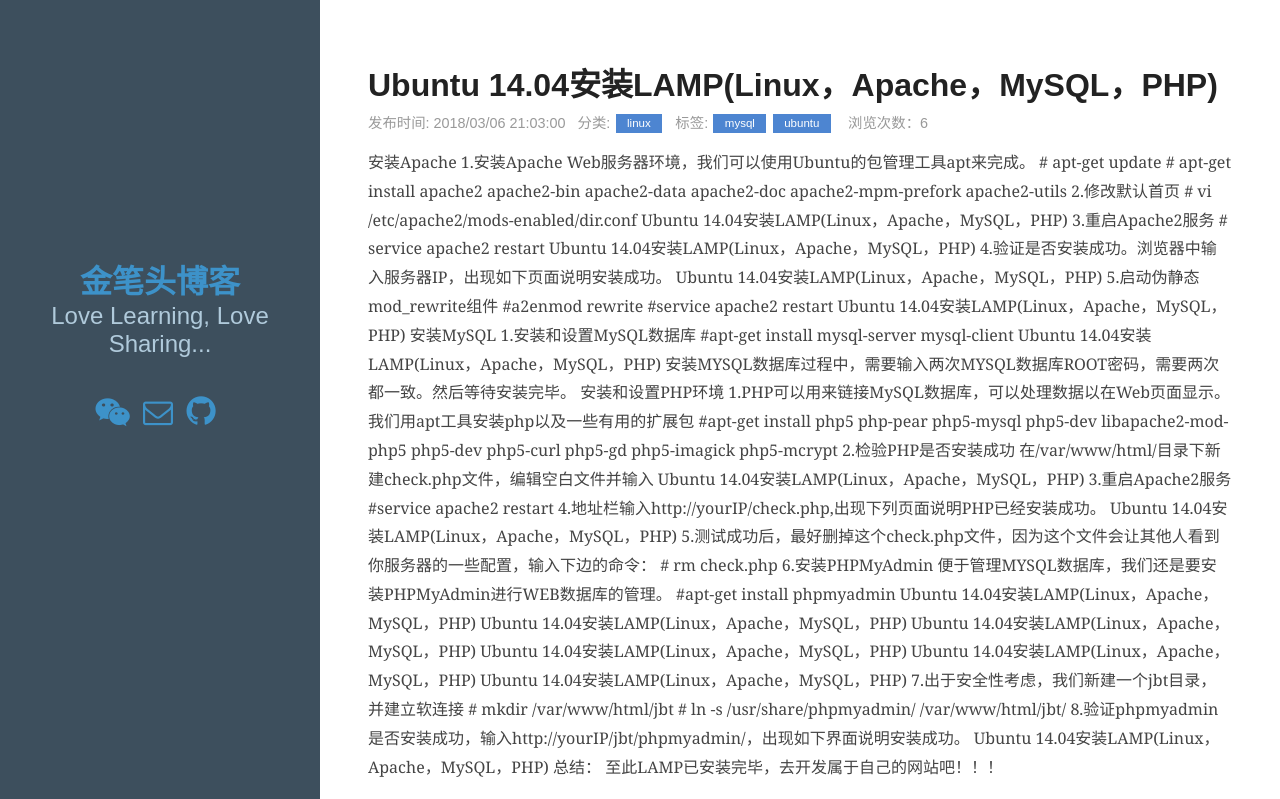
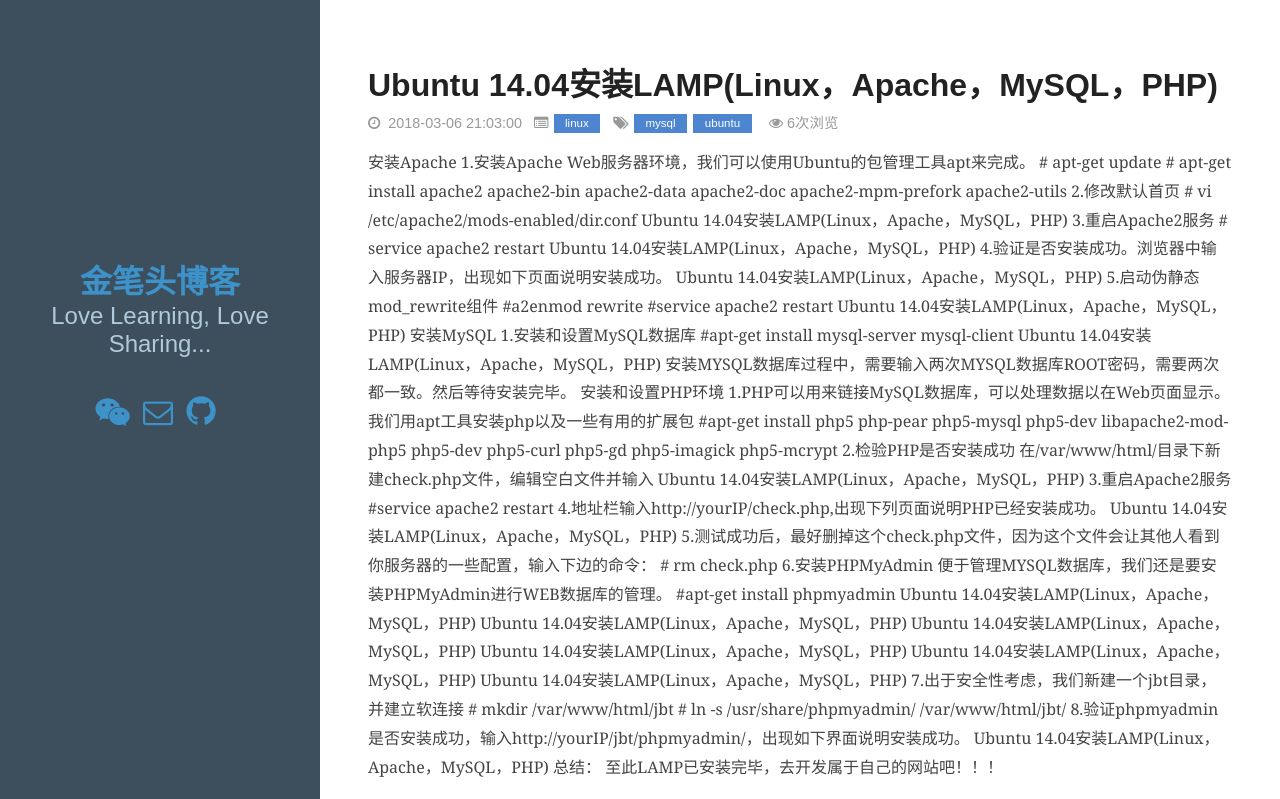
Before and after one commit to leeyis/jbt_blog, a Django app: page /articles/5/ in a window 1280 px wide. Shown: the top 799 px of the page. Run offline with Django 3.2, Linux system fonts and the light colour scheme; data comes from the database, SQL or seed files in the repository; parts of the project's set-up code (start-up, migrations or seed data) failed here and were passed over.

Commit message:
增加Font Awesome 图标、分类和标签搜索

```diff
--- a/templates/post.html
+++ b/templates/post.html
@@ -1,19 +1,17 @@
 {% extends "base.html" %}
-
 {% block content %}
 <div class="posts">
         <section class="post">
             <header class="post-header">
                 <h2 class="post-title">{{ post.title }}</h2>
-
                     <p class="post-meta">
-                        发布时间: {{ post.pub_time|date:'Y/m/d H:m:s'}}&nbsp&nbsp
-                        分类: <a class="post-category post-category-pure" href="#">{{ post.category }}</a>&nbsp&nbsp
-                        标签:
+                        <i class="fa fa-clock-o" aria-hidden="true"></i>&nbsp; {{ post.pub_time|date:'Y-m-d H:m:s'}}&nbsp;&nbsp;
+                        <i class="fa fa-list-alt"></i>&nbsp;<a class="post-category post-category-pure" href="{% url 'category_menu' id=post.category_id %}" style="text-decoration: none">{{ post.category }}</a>&nbsp;&nbsp;
+                        <i class="fa fa-tags" aria-hidden="true"></i>
                           {% for tag in tags %}
-                            <a class="post-category post-category-pure" href="#">{{ tag }}</a>
+                            <a class="post-category post-category-pure" href="{% url 'search_tag' tag=tag %}" style="text-decoration: none">{{ tag }}</a>
                           {% endfor %}&nbsp;&nbsp;
-                        浏览次数：{{ post.views }}
+                        <i class="fa fa-eye" aria-hidden="true"></i>&nbsp;{{ post.views }}次浏览
                     </p>
             </header>
 
```
